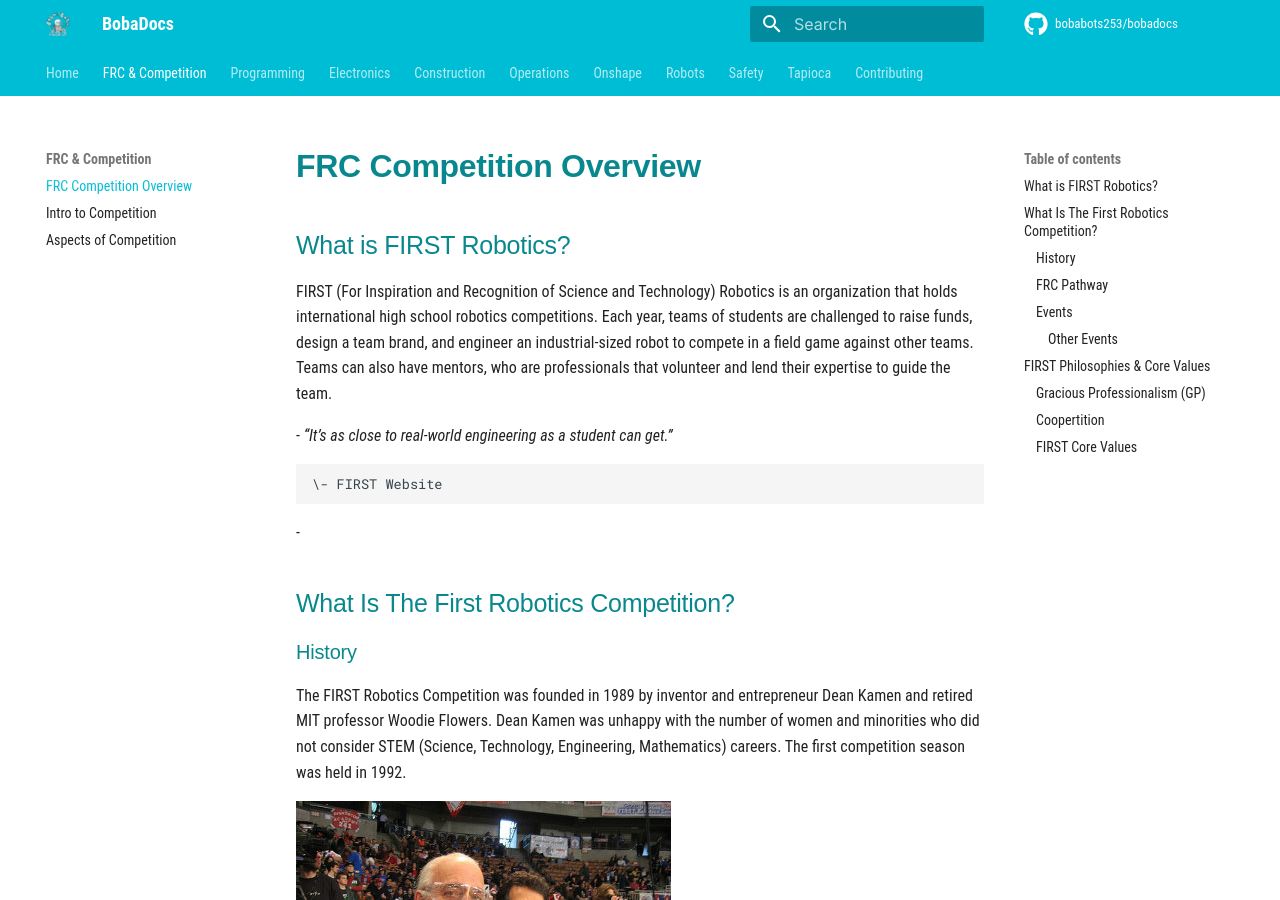
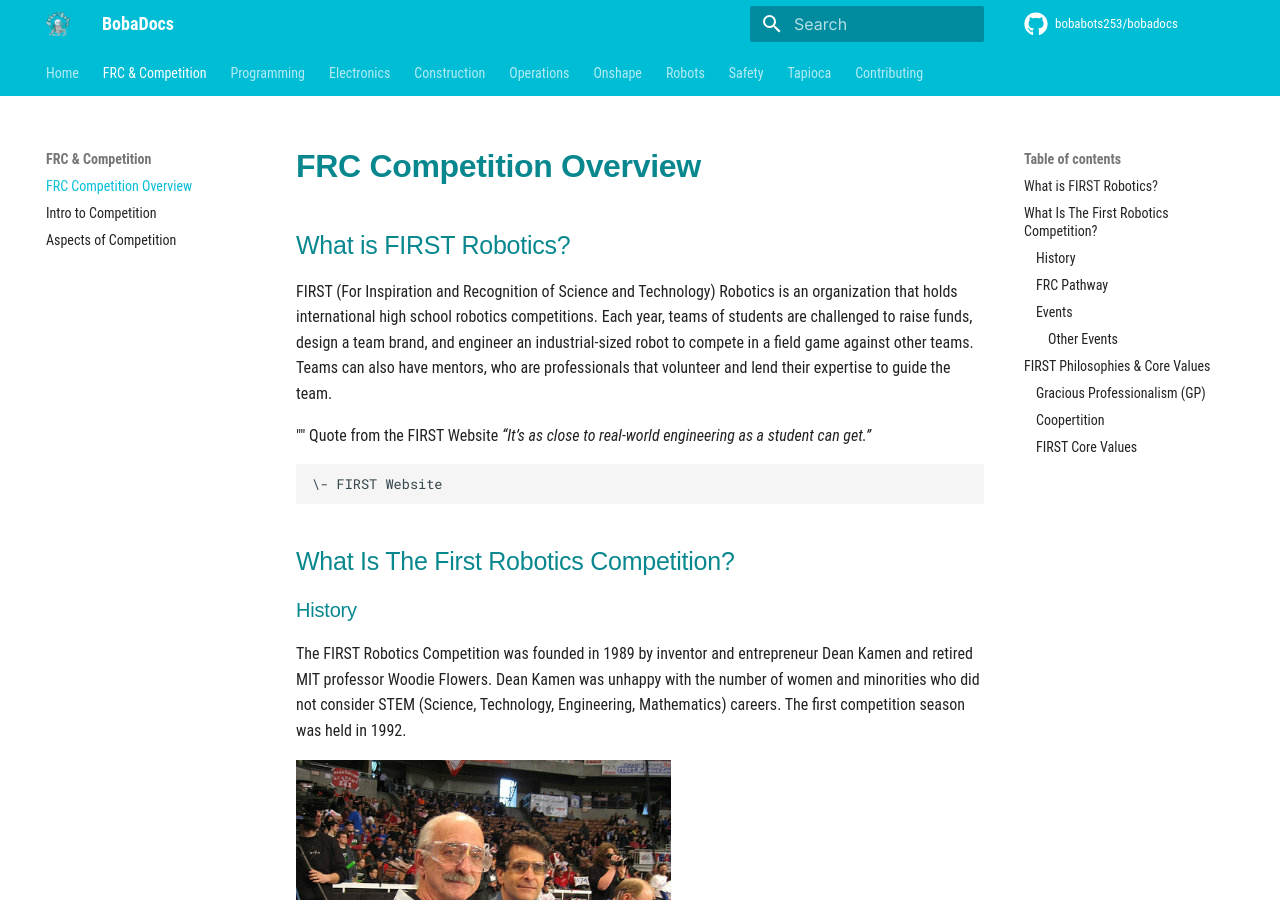
Before and after one commit to bobabots253/bobadocs, an MkDocs documentation site: the page built from docs/frc-competition/frc-competition-overview.md, in a window 1280 px wide and 900 px high. Built offline with MkDocs 1.6.1 and Material for MkDocs 9.7.7, drawn with Linux system fonts in a browser that asks for light colours; comment, search, counter and statistics services are not loaded.

Commit message:
Update frc-competition-overview.md

```diff
--- a/docs/frc-competition/frc-competition-overview.md
+++ b/docs/frc-competition/frc-competition-overview.md
@@ -4,12 +4,11 @@
 Each year, teams of students are challenged to raise funds, design a team brand, and engineer an industrial-sized robot to compete in a field game against other teams.
 Teams can also have mentors, who are professionals that volunteer and lend their expertise to guide the team.
 
--
+"" Quote from the FIRST Website
     *“It’s as close to real-world engineering as a student can get.”*
 
     \- FIRST Website
 
--
 ## What Is The First Robotics Competition?
 
 ### History
```
